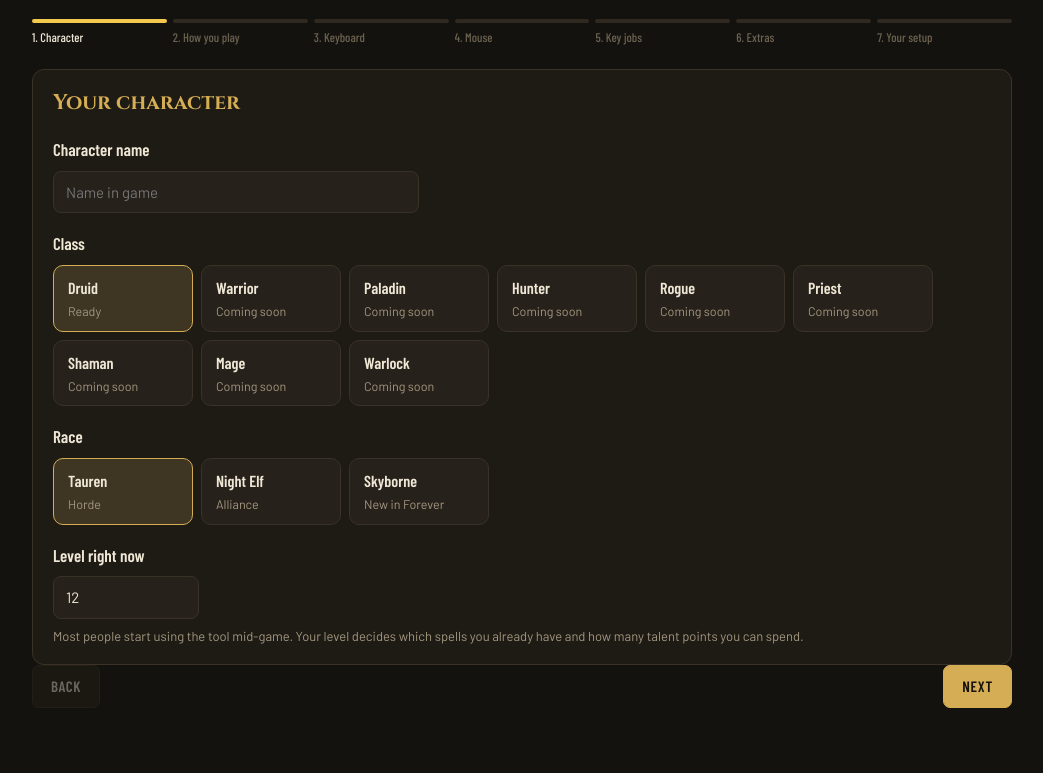
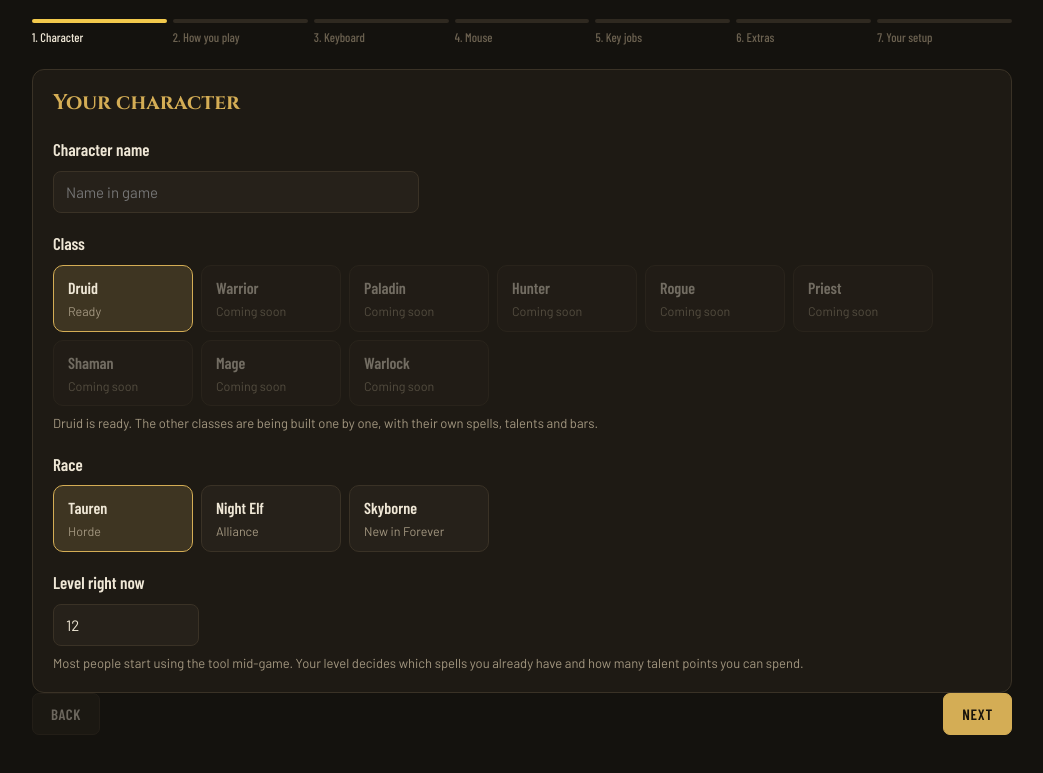
Before and after one commit to sikey53/forever-yours, a plain HTML site: page index.html in a window 1280 px wide. Shown: the part 157-930 px from the top of the page, without its empty margins (118-1161 px from the left). Drawn offline with nearby package versions, Linux system fonts and the light colour scheme.

Commit message:
Mark classes other than Druid as coming soon
Co-Authored-By: Claude Opus 5.5 <noreply@anthropic.com>
Claude-Session: https://claude.ai/code/session_01V7pmifssFwVAdEdBZk4FAa

```diff
--- a/index.html
+++ b/index.html
@@ -148,6 +148,7 @@ let step = 0;
 let A = {name:'', cls:'druid', race:'tauren', level:12, role:'cat', acts:['quest','dungeon'], dual:'heal', move:'wasd', hard:null, kbv:2,mods:['Shift'], side:2, middle:true, interrupt:'auto', defensive:'auto', heal:'auto', escape:'auto', macros:'useful', legacy:0, talented:0};
 try { const v = JSON.parse(localStorage.getItem('fst-answers')||'null'); if (v && v.kbv === 2) A = {...A, ...v}; else if (v) { const {hard, ...rest} = v; A = {...A, ...rest}; } } catch(e){}
 if (!Array.isArray(A.hard)) A.hard = defaultHard(A.move);
+if (A.cls !== 'druid'){ A.cls = 'druid'; if (!RACES.druid.some(r => r[0] === A.race)) A.race = 'tauren'; }
 const save = () => { try { localStorage.setItem('fst-answers', JSON.stringify(A)); } catch(e){} };
 
 /* ---------- the druid data the generator uses (Forever learn levels) ---------- */
@@ -295,7 +296,7 @@ function renderStep(){
     const races = (RACES[A.cls] || ALL_RACES);
     h = `<div class="card"><h2>Your character</h2>
       <div class="q"><label for="q-name">Character name</label><input class="inp" id="q-name" data-n="name" value="${esc(A.name)}" maxlength="24" placeholder="Name in game" autocomplete="off"></div>
-      <div class="q"><div class="ql">Class</div><div class="opts">${CLASSES.map(([v,l,ok]) => opt('cls', v, l, ok ? 'Ready' : 'Coming soon', false)).join('')}</div>${A.cls !== 'druid' ? '<small>Only Druid is fully built in this test. Other classes get the same questions, and their spells come next.</small>' : ''}</div>
+      <div class="q"><div class="ql">Class</div><div class="opts">${CLASSES.map(([v,l,ok]) => opt('cls', v, l, ok ? 'Ready' : 'Coming soon', false, !ok)).join('')}</div><small>Druid is ready. The other classes are being built one by one, with their own spells, talents and bars.</small></div>
       <div class="q"><div class="ql">Race</div><div class="opts">${races.map(([v,l,f]) => opt('race', v, l, f, false)).join('')}</div></div>
       <div class="q"><label for="q-level">Level right now</label><input class="inp" id="q-level" data-n="level" type="number" min="1" max="60" inputmode="numeric" value="${A.level}" style="max-width:120px"><small>Most people start using the tool mid-game. Your level decides which spells you already have and how many talent points you can spend.</small></div>
     </div>`;
```
